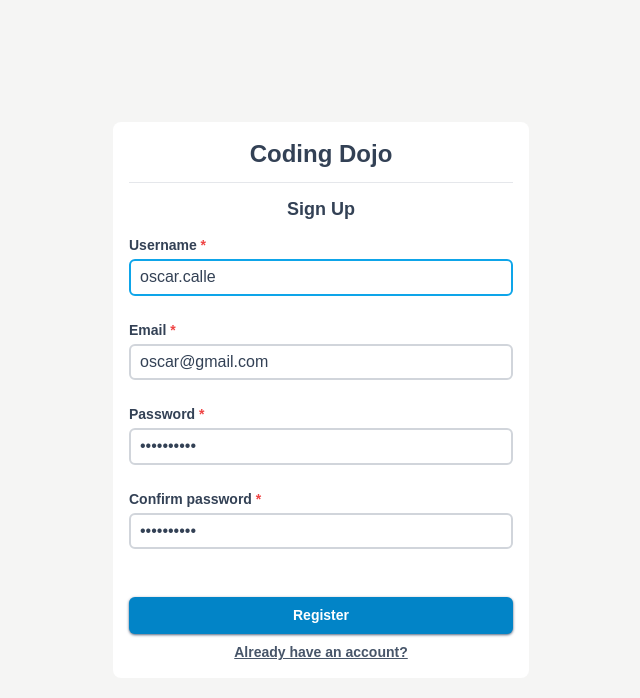
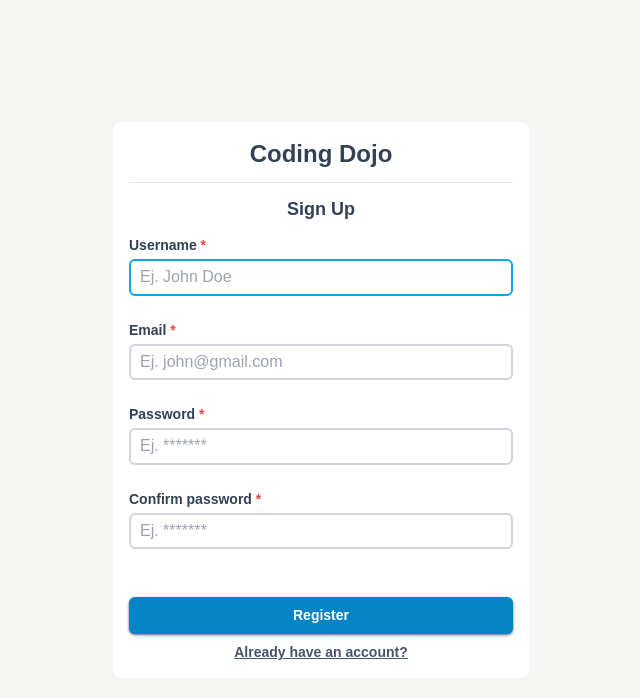
Before and after one commit to GuasaPlay/cd-mern-exam-v2-frontend, a React (Create React App) app: page /auth/register in a window 1280 px wide. Shown: the top 698 px of the page, without its empty margins (319-959 px from the left). Built offline with nearby package versions, Linux system fonts and the light colour scheme.

Commit message:
Cleaned fields

```diff
--- a/src/api/index.js
+++ b/src/api/index.js
@@ -1,8 +1,8 @@
 import axios from "axios";
 
 const dojoApi = axios.create({
-  // baseURL: "http://localhost:4000/api/v1",
-  baseURL: "https://codingdojo.ticsga.com/api/v1",
+  baseURL: "http://localhost:4000/api/v1",
+  // baseURL: "https://codingdojo.ticsga.com/api/v1",
 });
 
 dojoApi.interceptors.request.use(async (config) => {
--- a/src/layouts/DefaultLayout.jsx
+++ b/src/layouts/DefaultLayout.jsx
@@ -18,7 +18,7 @@
           </h1>
           <div className="absolute top-2 left-5">
             <h3 className="text-lg font-semibold text-slate-700">
-              Hola, {user?.username}
+              Hello, {user?.username}
             </h3>
           </div>
           <div className="absolute top-2 right-5">
--- a/src/schemas/login.js
+++ b/src/schemas/login.js
@@ -1,8 +1,8 @@
 import * as Yup from "yup";
 
 export const initialValuesLogin = {
-  email: "oscar@gmail.com",
-  password: "0106179450",
+  email: "",
+  password: "",
 };
 
 export const FormSchemaLogin = Yup.object().shape({
--- a/src/schemas/register.js
+++ b/src/schemas/register.js
@@ -1,10 +1,10 @@
 import * as Yup from "yup";
 
 export const initialValuesRegister = {
-  username: "oscar.calle",
-  email: "oscar@gmail.com",
-  password: "0106179450",
-  confirmPassword: "0106179450",
+  username: "",
+  email: "",
+  password: "",
+  confirmPassword: "",
 };
 
 export const FormSchemaRegister = Yup.object().shape({
```
